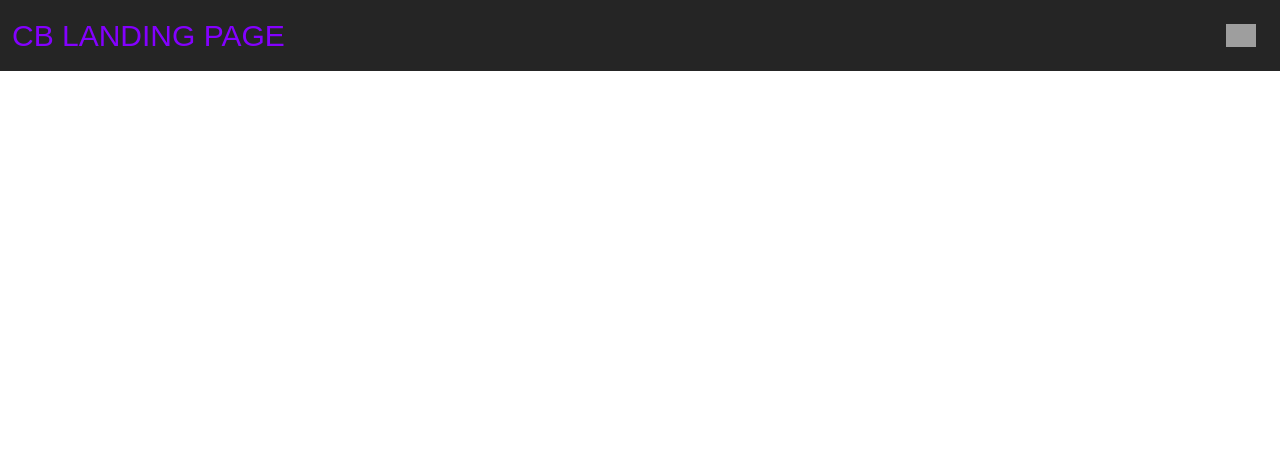
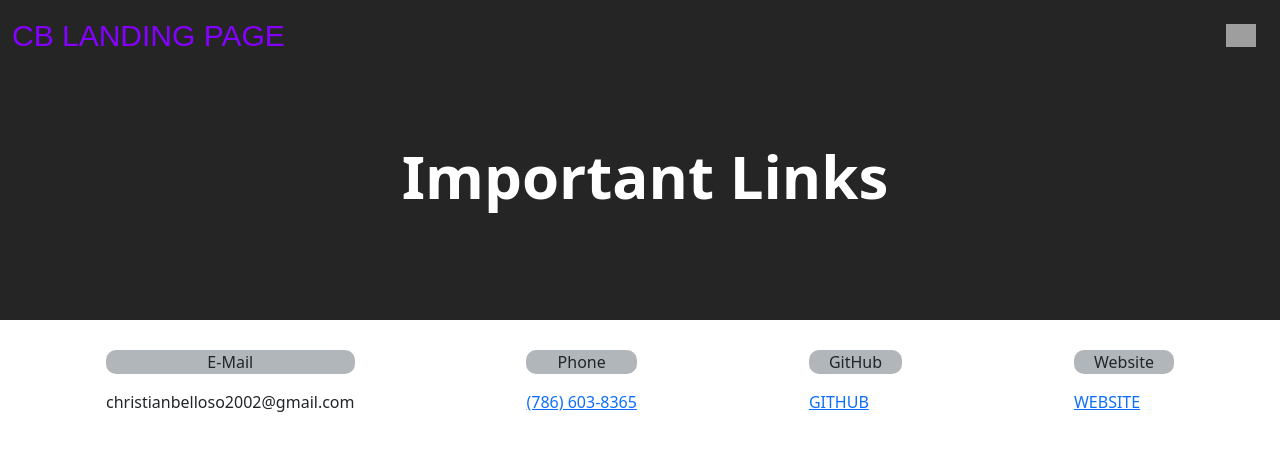
Before and after one commit to chrisbelloso/landingPage, a React (Create React App) app: page /links in a window 1280 px wide. Before the commit this address had no page. Shown: the top 450 px of the page. Built offline with nearby package versions, Linux system fonts and the light colour scheme; grey boxes are pictures that could not be loaded.

Commit message:
about/links

```diff
--- a/src/App.js
+++ b/src/App.js
@@ -1,7 +1,7 @@
 import { BrowserRouter, Routes, Route } from 'react-router-dom';
 
 import Navbar from './components/Navbar';
-import AboutPage from './views/AboutPage';
+import ImportantLinks from './views/ImportantLinks';
 import MainView from './views/MainView';
 
 function App() {
@@ -10,7 +10,7 @@ function App() {
     <Navbar/>
     <Routes>
       <Route path="/" element={ <MainView /> } />
-      <Route path="/about" element={ <AboutPage /> } />
+      <Route path="/links" element={ <ImportantLinks /> } />
     </Routes>
     </BrowserRouter>
   );
--- a/src/components/Navbar.js
+++ b/src/components/Navbar.js
@@ -25,8 +25,8 @@ const NavBar = () => {
                       <Offcanvas.Body>
                         <Nav className='list'>
                           <Link to="/">Home</Link>
-                          <Link to="/about">About</Link>
-                          <Link to="/contact">Contact</Link>
+                          <Link to="/links">Important Links</Link>
+                          <Link to="/contact">Contact Me</Link>
                         </Nav>
                       </Offcanvas.Body>
                     </Navbar.Offcanvas>
--- a/src/views/AboutPage.css
+++ /dev/null
@@ -1,19 +0,0 @@
-.aboutHeader {
-  background-color: rgb(37, 37, 37);
-  height: 250px;
-  display: flex;
-  justify-content: center;
-}
-
-.aboutTitle {
-  color: white;
-  margin-top: 130px;
-  font-weight: bold;
-}
-
-.about {
-  margin: 70px;
-  background-color: rgb(213, 218, 218);
-  padding: 60px;
-  border-radius: 30px;
-}
--- a/src/views/AboutPage.js
+++ /dev/null
@@ -1,27 +0,0 @@
-import './AboutPage.css'
-
-const AboutPage = () => {
-    return(
-        <>
-        <header className="aboutHeader">
-            <h1 className='aboutTitle'>
-                About Page
-            </h1>
-        </header>
-
-        <div className='about'>
-            <h4 style={{marginTop: "20px", marginBottom: "20px"}}>
-                Ambitious web development bootcamp graduate
-                with strong interest in projects that require both
-                conceptual and analytical thinking. Passionate
-                about developing innovative web-based materials
-                that users will love. Seeking an opportunity to
-                contribute to a great team and cultivate my skills
-                further.
-            </h4>
-        </div>
-        </>
-    )
-}
-
-export default AboutPage;
--- /dev/null
+++ b/src/views/ImportantLinks.css
@@ -0,0 +1,34 @@
+.header {
+  background-color: rgb(37, 37, 37);
+  height: 250px;
+}
+
+.headerTitle {
+  display: flex;
+  justify-content: center;
+  font-weight: bold;
+  font-size: 60px;
+  margin-left: 10px;
+  margin-top: 70px;
+  padding-top: 70px;
+  color: white;
+}
+
+.links {
+  margin-top: 30px;
+  display: flex;
+  flex-wrap: wrap;
+  justify-content: space-around;
+  margin-bottom: 30px;
+  margin-left: 20px;
+  margin-right: 20px;
+}
+
+.linkTitle {
+  display: flex;
+  justify-content: center;
+  background-color: rgb(177, 182, 187);
+  border-radius: 10px;
+  padding-left: 20px;
+  padding-right: 20px;
+}
--- /dev/null
+++ b/src/views/ImportantLinks.js
@@ -0,0 +1,35 @@
+import './ImportantLinks.css'
+
+const ImportantLinks = () => {
+    return(
+        <>
+            <header className="header">
+            <h1 className='headerTitle'>Important Links</h1>
+            </header>
+
+
+            <div className='links'>
+                <div className='E-Mail'>
+                    <p className='linkTitle'>E-Mail</p>
+                    <p>
+                        christianbelloso2002@gmail.com
+                    </p>
+                </div>
+                <div className='Phone'>
+                    <ul className='linkTitle'>Phone</ul>
+                    <a href="tel: 7866038365">(786) 603-8365</a>
+                </div>
+                <div className='GitHub'>
+                    <ul className='linkTitle'>GitHub</ul>
+                    <a href="https://github.com/chrisbelloso">GITHUB</a>
+                </div>
+                <div className='Website'>
+                    <ul className='linkTitle'>Website</ul>
+                    <a href="https://github.com/chrisbelloso">WEBSITE</a>
+                </div>
+            </div>
+        </>
+    )
+}
+
+export default ImportantLinks;
--- a/src/views/MainView.css
+++ b/src/views/MainView.css
@@ -1,11 +1,4 @@
-.exploreContainer {
-  margin-top: 70px;
-  border: solid 1px lightgrey;
-  box-shadow: 0px 10px 10px lightgray;
-  padding: 70px;
-  border-radius: 20px 45px 20px 45px;
-  max-width: 600px;
-}
+/* ----- HEADER ----- */
 
 .header {
   background-color: rgb(37, 37, 37);
@@ -20,6 +13,8 @@
   color: rgb(132, 0, 255);
 }
 
+/* ----- PROJECTS ----- */
+
 .allProjects {
   display: flex;
   flex-wrap: wrap;
@@ -30,11 +25,16 @@
 }
 
 .exploreContainer {
+  margin-top: 70px;
+  border: solid 1px lightgrey;
+  box-shadow: 0px 10px 10px lightgray;
+  padding: 70px;
+  border-radius: 20px 45px 20px 45px;
+  max-width: 600px;
   background-color: rgb(37, 37, 37);
   color: white;
   font-size: 18px;
 }
-
 .toLinkContainer {
   border-radius: 20px;
   padding-left: 15px;
@@ -45,3 +45,36 @@
   background-color: rgb(132, 0, 255);
   color: white;
 }
+
+/* ----- ABOUT ME ----- */
+
+.aboutTitle {
+  display: flex;
+  justify-content: center;
+  margin-top: 60px;
+  color: rgb(132, 0, 255);
+  font-size: 40px;
+}
+
+.about {
+  display: flex;
+  flex-wrap: wrap;
+  justify-content: space-evenly;
+  margin-bottom: 30px;
+  margin-left: 20px;
+  margin-right: 20px;
+}
+
+.aboutContainer {
+  margin-top: 70px;
+  border: solid 1px lightgrey;
+  box-shadow: 0px 10px 10px lightgray;
+  padding: 50px;
+  border-radius: 20px;
+  max-width: 600px;
+  background-color: rgb(219, 217, 217);
+  color: black;
+  font-weight: 500;
+  font-size: 20px;
+  margin-bottom: 40px;
+}
--- a/src/views/MainView.js
+++ b/src/views/MainView.js
@@ -1,5 +1,4 @@
 import './MainView.css'
-import { NavLink } from "react-router-dom";
 
 const MainView = () => {
     return (
@@ -35,6 +34,24 @@ const MainView = () => {
                     <a className='toLinkContainer' href="https://sleepy-volhard-62e8f8.netlify.app/">GO</a>
                 </div>
             </div>
+
+            <div>
+            <h1 className='subHeaderProjects'>ABOUT ME</h1>
+            </div>
+
+            <div className='about'>
+                <div className='aboutContainer'>
+                    <p>
+                        Ambitious web development bootcamp graduate
+                        with strong interest in projects that require both
+                        conceptual and analytical thinking. Passionate
+                        about developing innovative web-based materials
+                        that users will love. Seeking an opportunity to
+                        contribute to a great team and cultivate my skills
+                        further.
+                    </p>
+                </div>
+            </div>
         </div>
     )
 }
```
Lines whose indentation alone changed are shown as unchanged.
